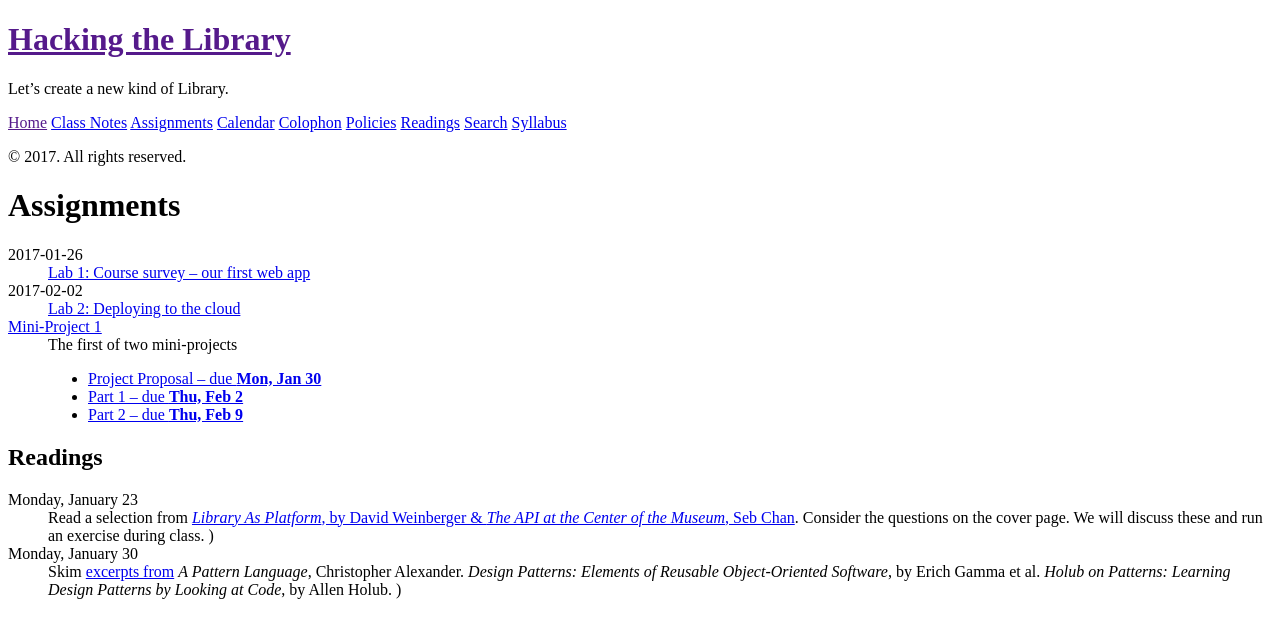
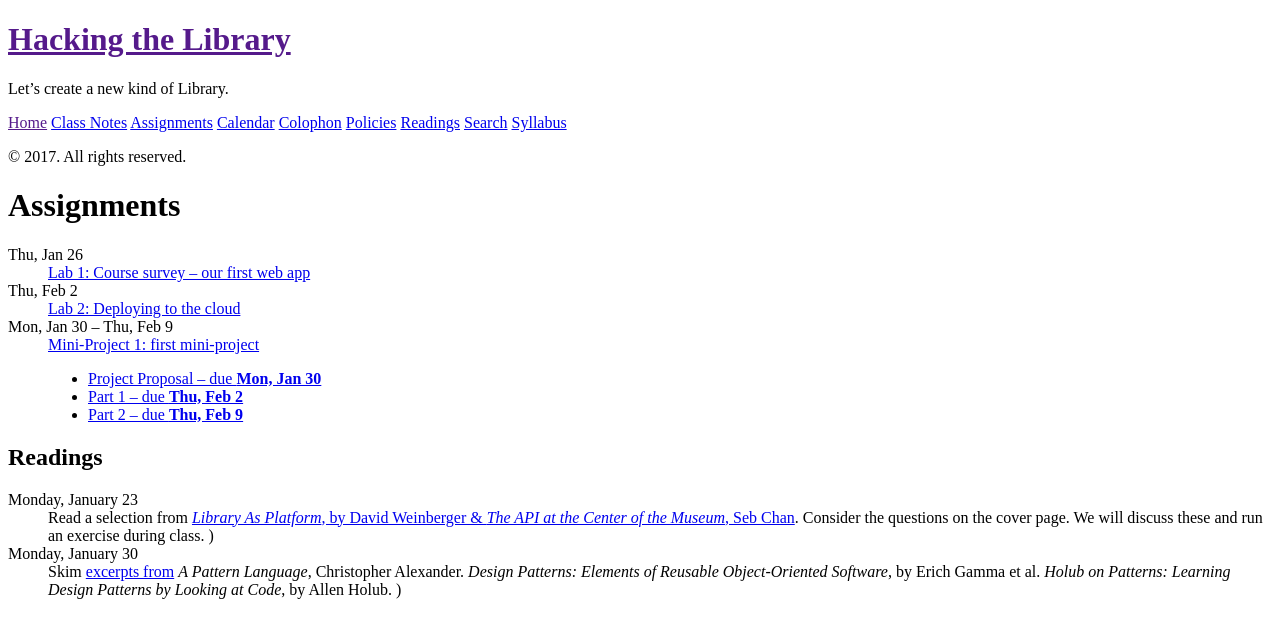
Before and after one commit to osteele/hackingthelibrary.org, a Jekyll site: the page built from _pages/assignments.md, in a window 1280 px wide. Shown: the top 638 px of the page. Built offline with Jekyll 4.4.1, drawn with Linux system fonts in a browser that asks for light colours.

Commit message:
reformat assignment page

```diff
--- a/_assignments/mini-project-1.md
+++ b/_assignments/mini-project-1.md
@@ -1,6 +1,6 @@
 ---
 title: Mini-Project 1
-description: 'The first of two mini-projects'
+description: 'first mini-project'
 date: 2017-01-26
 due_date: 2017-02-09
 parts:
--- a/_pages/assignments.md
+++ b/_pages/assignments.md
@@ -3,24 +3,26 @@ layout: page
 title: Assignments
 ---
 
+<dl>
 {% assign assignments = (site.assignments | filter: 'due_date' | sort: 'due_date') %}
 {% for assignment in assignments %}
 {% if assignment.parts %}
 
-  <dt><a href="{{ assignment.url }}">{{ assignment.title }}</a></dt>
-  <dd>{{ assignment.description }}<ul>
-  {% for part in assignment.parts %}
-    <li><a href="{{ assignment.url }}#{{ part.tag }}">{{ part.name }} – due <b>{{ part.due_date | date: '%a, %b %-d' }}</b></a></li>
-  {% endfor %}
-  </ul></dd>
+<dt>{{ assignment.parts[0].due_date | date: '%a, %b %-d' }} – {{ assignment.parts[-1].due_date | date: '%a, %b %-d' }}</dt>
+<dd><a href="{{ assignment.url }}">{{ assignment.title }}: {{assignment.description}}</a><ul>
+{% for part in assignment.parts %}
+  <li><a href="{{ assignment.url }}#{{ part.tag }}">{{ part.name }} – due <b>{{ part.due_date | date: '%a, %b %-d' }}</b></a></li>
+{% endfor %}
+</ul></dd>
 
 {% else %}
 
-{{assignment.due_date}}
-: [{{assignment.title}}: {{assignment.description}}]({{assignment.url}})
+<dt>{{assignment.due_date | date: '%a, %b %-d'}}</dt>
+<dd><a href="{assignment.url}">{{assignment.title}}: {{assignment.description}}</a></dd>
 
 {% endif %}
 {% endfor %}
+</dl>
 
 ## Readings
 
```
